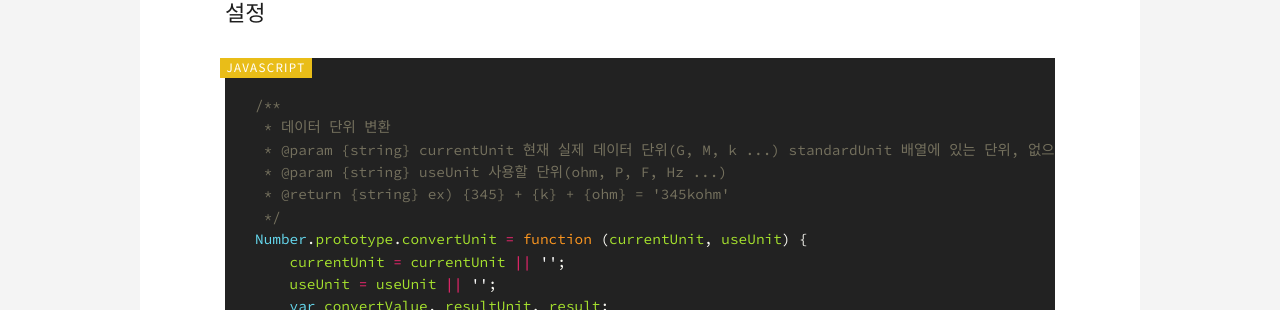
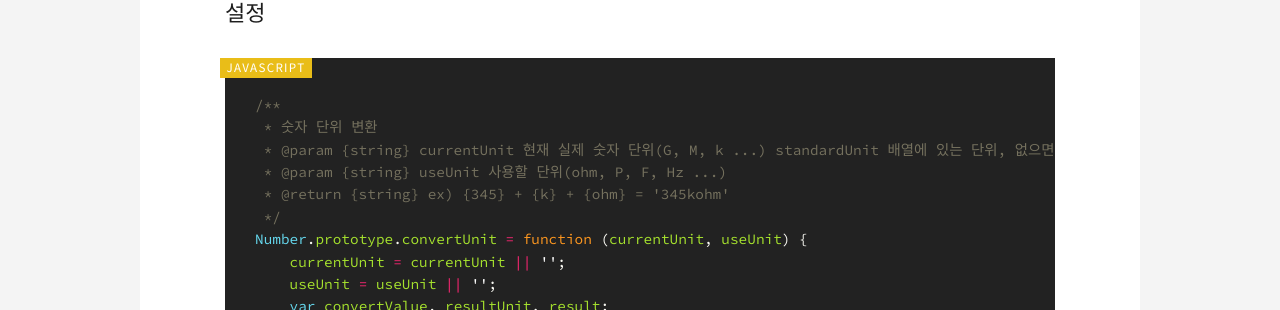
Before and after one commit to gutmate/gutmate.github.com, a Jekyll site: the page built from _posts/2018-12-13-convert-unit.md, in a window 1280 px wide and 900 px high, scrolled down 344 px. Shown: the part 164-474 px from the top of the window. Built offline with Jekyll 4.4.1, drawn with Linux system fonts in a browser that asks for light colours; some web fonts are replaced; comment, search, counter and statistics services are not loaded.

Commit message:
Update convert unit

````diff
--- a/_posts/2018-12-13-convert-unit.md
+++ b/_posts/2018-12-13-convert-unit.md
@@ -11,8 +11,8 @@ tags:
 
 ```javascript
 /**
- * 데이터 단위 변환
- * @param {string} currentUnit 현재 실제 데이터 단위(G, M, k ...) standardUnit 배열에 있는 단위, 없으면 추가해서 사용. 단, 10^3 기준의 단위만 사용
+ * 숫자 단위 변환
+ * @param {string} currentUnit 현재 실제 숫자 단위(G, M, k ...) standardUnit 배열에 있는 단위, 없으면 추가해서 사용. 단, 10^3 기준의 단위만 사용
  * @param {string} useUnit 사용할 단위(ohm, P, F, Hz ...)
  * @return {string} ex) {345} + {k} + {ohm} = '345kohm'
  */
@@ -67,7 +67,9 @@ Number.prototype.convertUnit = function (currentUnit, useUnit) {
 - `{Number}.convertUnit(currentUnit, useUnit);`
 - `@param {string} currentUnit :: 현재 크기 단위(G, M, k ...)`
 - `@param {string} useUnit :: 사용할 단위(ohm, P, F, Hz ...)`
+
 __* argument 생략시 기본으로 표현__
+
 
 ```javascript
 Number(1).convertUnit('u', 'H'); // "1uH"
````
